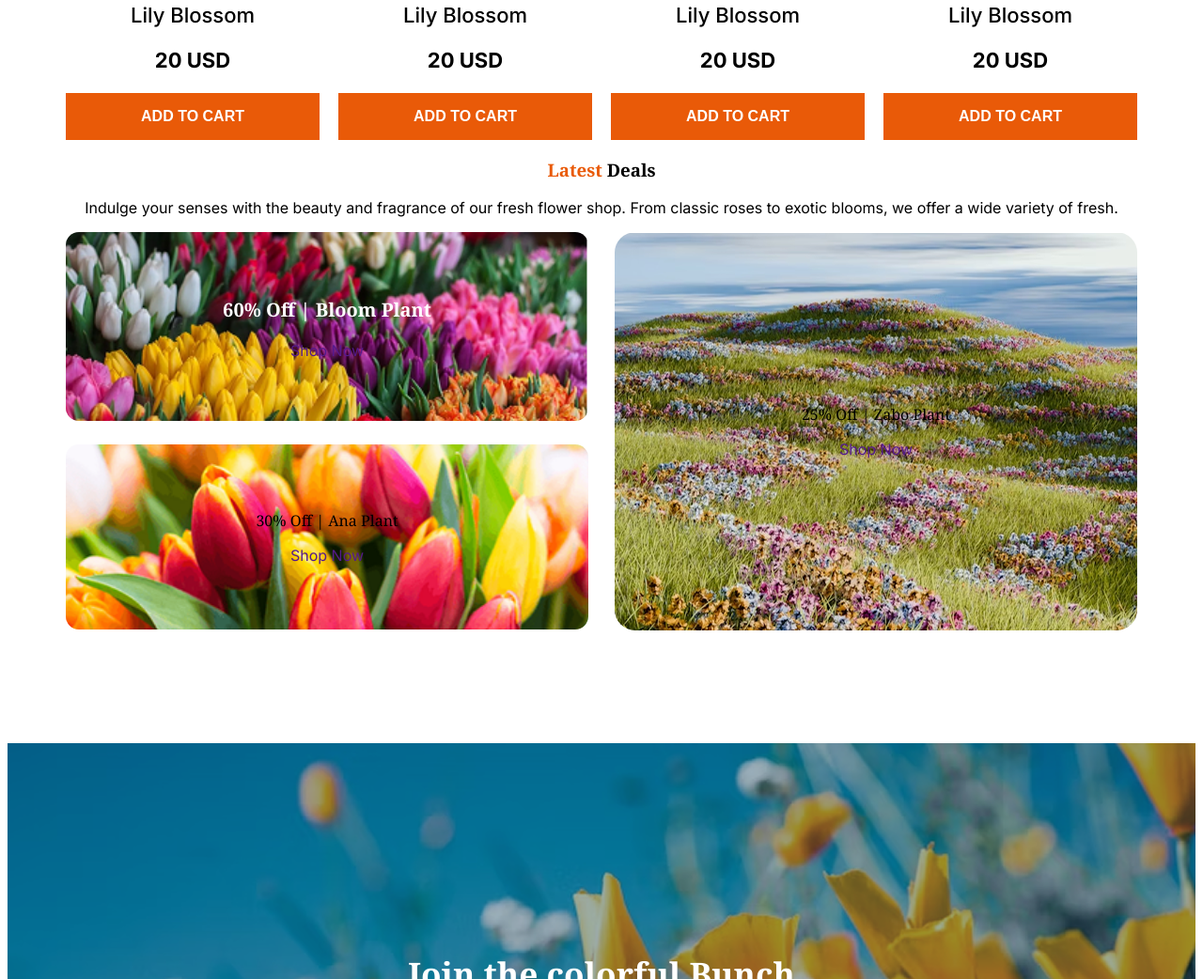
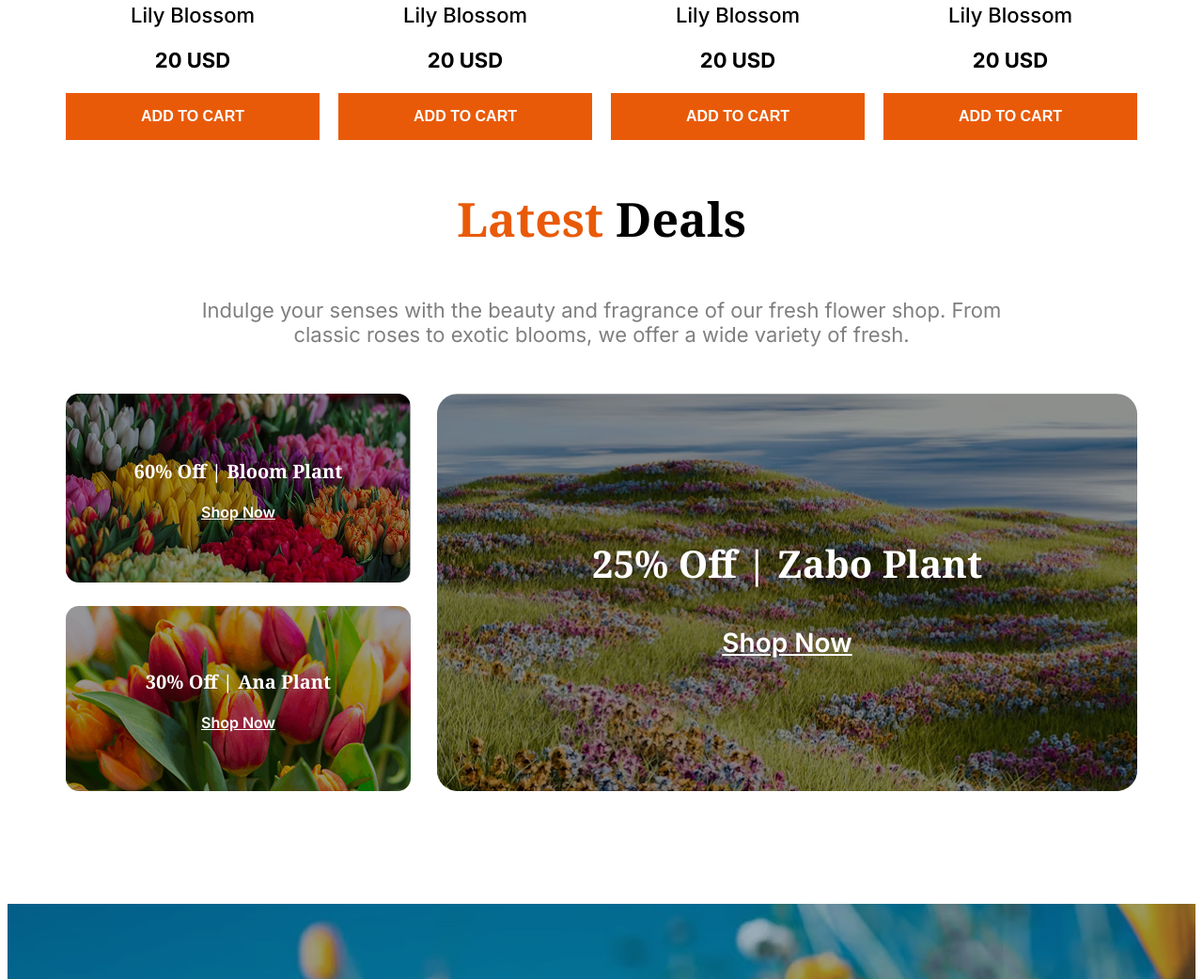
Before and after one commit to didarulshahriar37/Flower-Shop, a plain HTML site: page index.html in a window 1280 px wide. Shown: the part 1823-2865 px from the top of the page at 94% size. Drawn offline with nearby package versions, Linux system fonts and the light colour scheme.

Commit message:
edited deals section

```diff
--- a/index.html
+++ b/index.html
@@ -137,9 +137,9 @@
             </div>
         </section>
         <section class="deals">
-            <div class="deals-title-discreption">
+            <div class="deals-title-description">
                 <h3 class="deal-title noto-serif-normal"><span class="span-color">Latest</span> Deals</h3>
-                <p class="deal-discreption">Indulge your senses with the beauty and fragrance of our fresh flower shop.
+                <p class="deal-description">Indulge your senses with the beauty and fragrance of our fresh flower shop.
                     From classic roses to exotic blooms, we offer a wide variety of fresh.</p>
             </div>
             <div class="deal-plant">
--- a/styles/styles.css
+++ b/styles/styles.css
@@ -144,9 +144,23 @@ a:hover{
     max-width: 1140px;
     margin: 0 auto;
     display: grid;
-    grid-template-columns: repeat(2, 1fr);
+    grid-template-columns: 367px 1fr;
     gap: 28px;
 
+}
+.deal-title{
+    font-weight: 700;
+    font-size: 3.125rem;
+}
+.deal-description{
+    font-size: 1.375rem;
+    max-width: 888px;
+    margin: 0 auto;
+    margin-bottom: 50px;
+    color: rgba(0, 0, 0, 0.5);
+}
+.bloom-ana{
+    width: 100%;
 }
 .bloom-plant{
     background-image: url("../assets/deal-bloom.png");
@@ -161,21 +175,42 @@ a:hover{
     flex-direction: column;
     margin-bottom: 25px;
 }
-.bloom-plant::before{
+.bloom-plant, .ana-plant, .zabo-plant{
+    position: relative;
+}
+.bloom-plant::before, .ana-plant::before, .zabo-plant::before{
     content: "";
     position: absolute;
-    background-color: rgba(0, 0, 0, 0.4);
+    inset: 0;
+    background: rgba(0, 0, 0, 0.4);
+    border-radius: inherit;
     z-index: 1;
-    border-radius: 14px;
 }
-.bloom-plant-shop{
+.bloom-plant-shop, .ana-plant-shop, .zabo-plant-shop{
     position: relative;
     z-index: 2;
 }
-.bloom-title{
+.bloom-title, .ana-title{
     font-size: 1.25rem;
     font-weight: 700;
     color: white;
+}
+.zabo-title{
+    font-size: 2.5rem;
+    font-weight: 700;
+    color: #ffffff;
+}
+.ana-shop, .bloom-shop{
+    font-weight: 600;
+    font-size: 1rem;
+}
+.ana-shop .link-decoration, .bloom-shop .link-decoration, .zabo-shop .link-decoration{
+    color: white;
+    text-decoration: underline;
+}
+.zabo-shop{
+    font-weight: 600;
+    font-size: 1.75rem;
 }
 .ana-plant{
     background-image: url("../assets/deal-ana.png");
@@ -192,6 +227,7 @@ a:hover{
     background-size: cover;
     background-repeat: no-repeat;
     height: 423.12px;
+    width: 100%;
     border-radius: 22px;
     display: flex;
     flex-direction: column;
```
